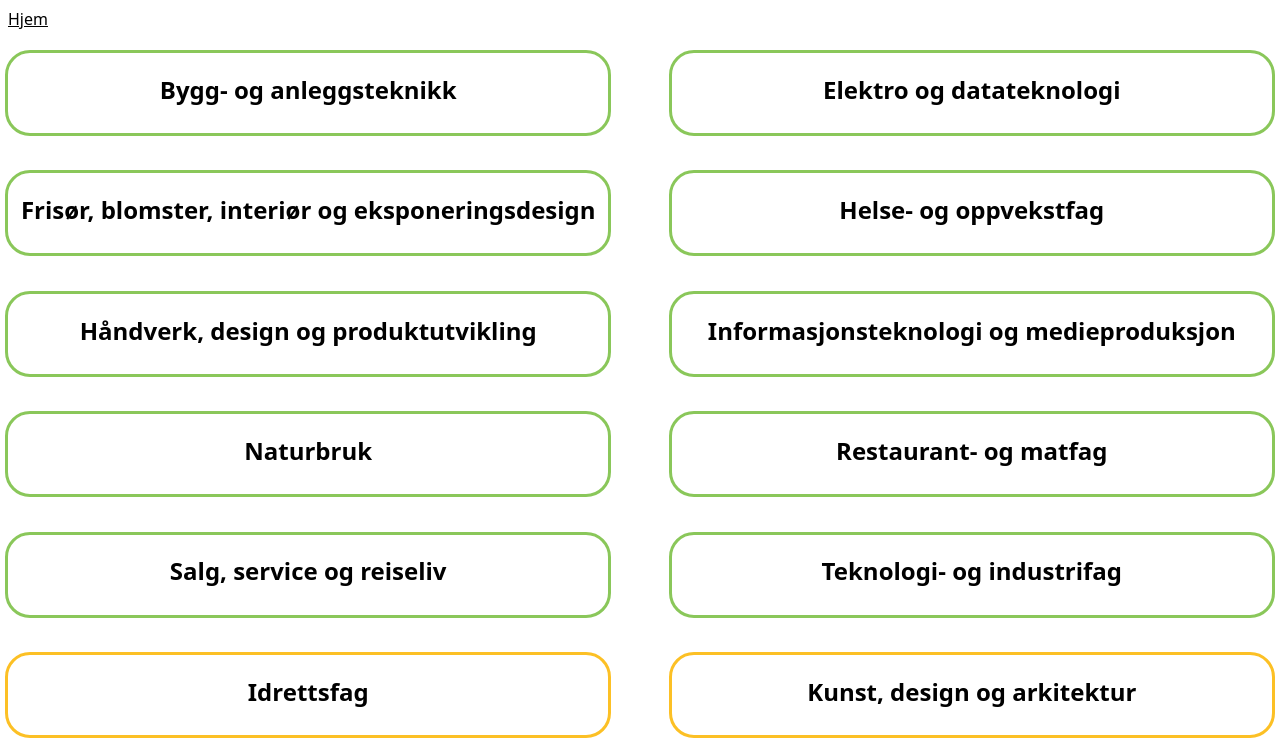
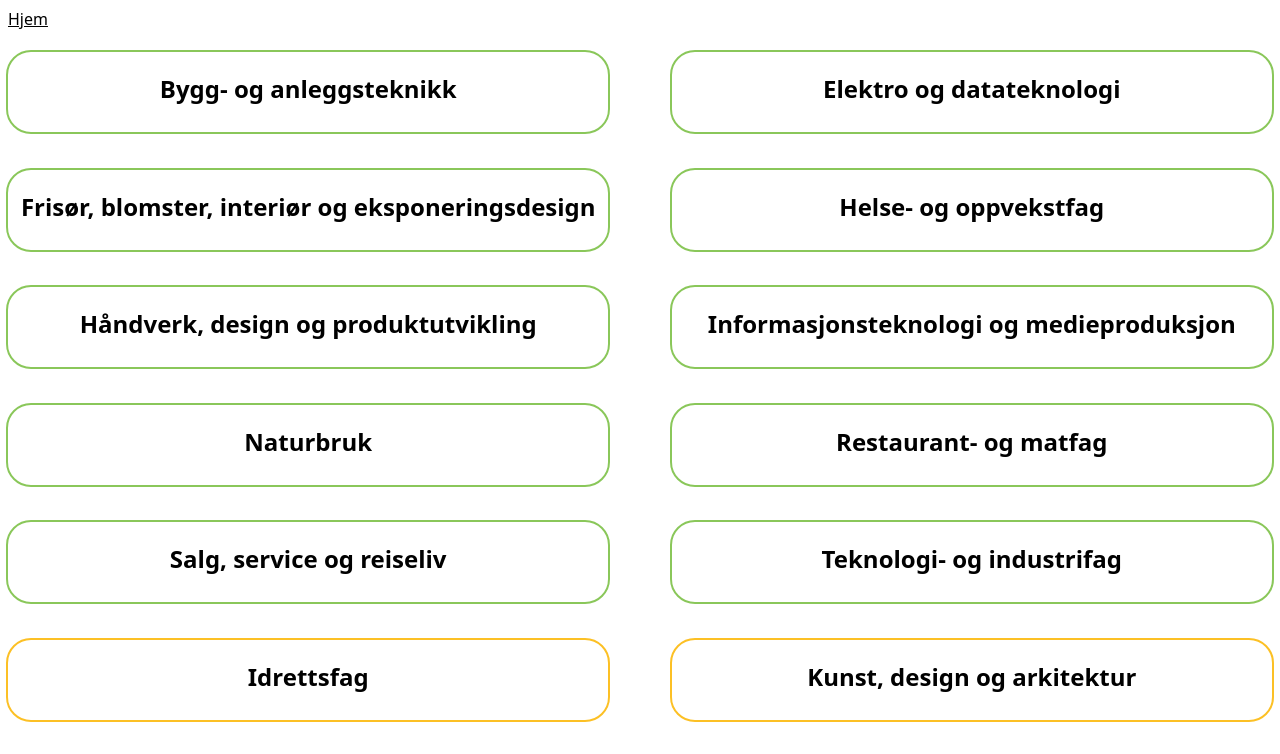
Before and after one commit to HermanErKu/fravaerskalkulator-react, a React (Create React App) app: page /home in a window 1280 px wide. Shown: the top 754 px of the page. Built offline with nearby package versions, Linux system fonts and the light colour scheme.

Commit message:
fixed button borders

```diff
--- a/src/App.css
+++ b/src/App.css
@@ -149,14 +149,14 @@ button:active {
 }
 
 .yrkesfag_button_home {
-  border: 3px solid #8ac75a;
+  border: 2px solid #8ac75a;
 }
 .yrkesfag_button_home:hover, .yrkesfag_button_home:active {
   background-color: #e8f4de;
 }
 
 .studiefag_button_home {
-  border: 3px solid #fcc025;
+  border: 2px solid #fcc025;
 }
 .studiefag_button_home:hover, .studiefag_button_home:active {
   background-color: #fff1d0;
```
